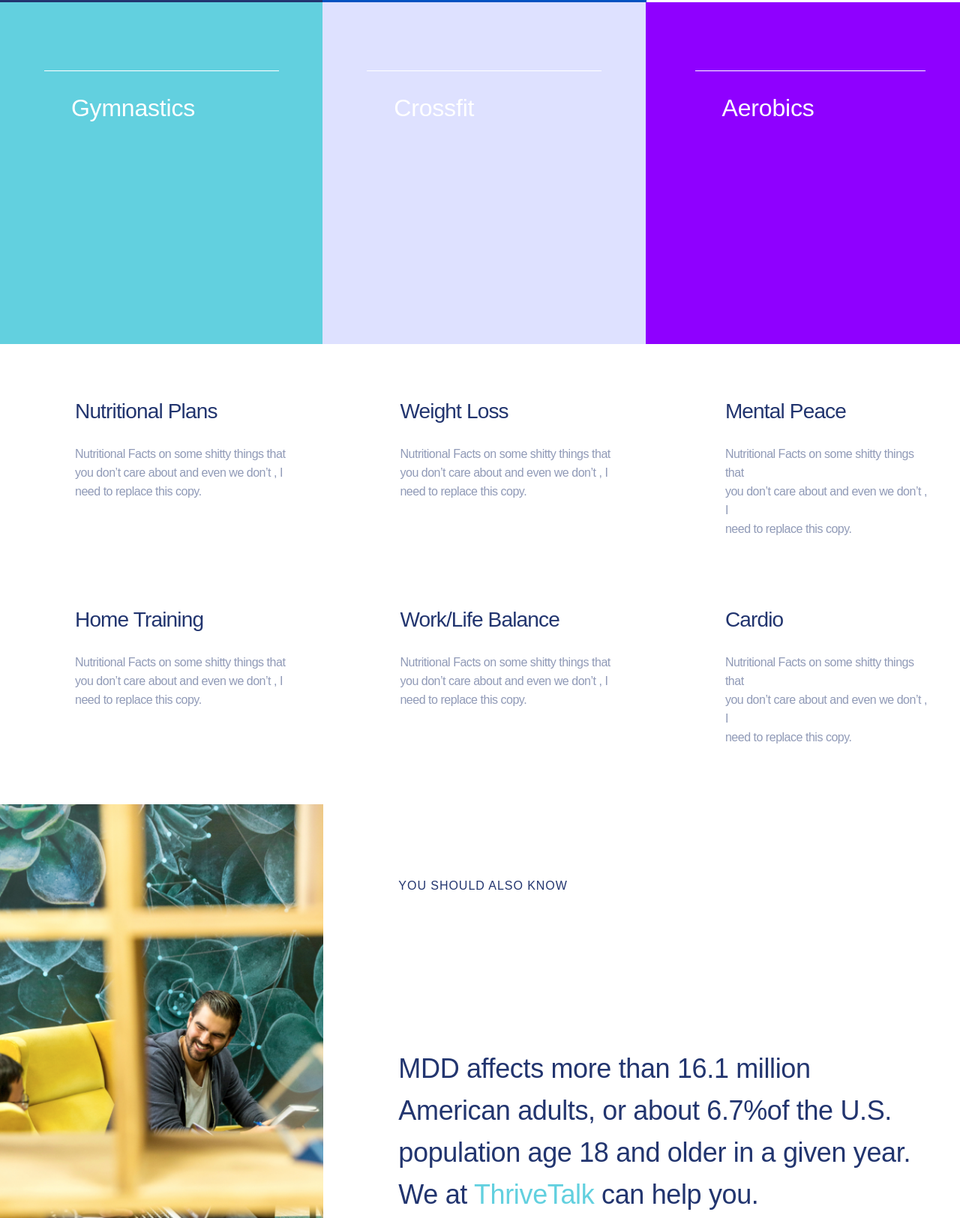
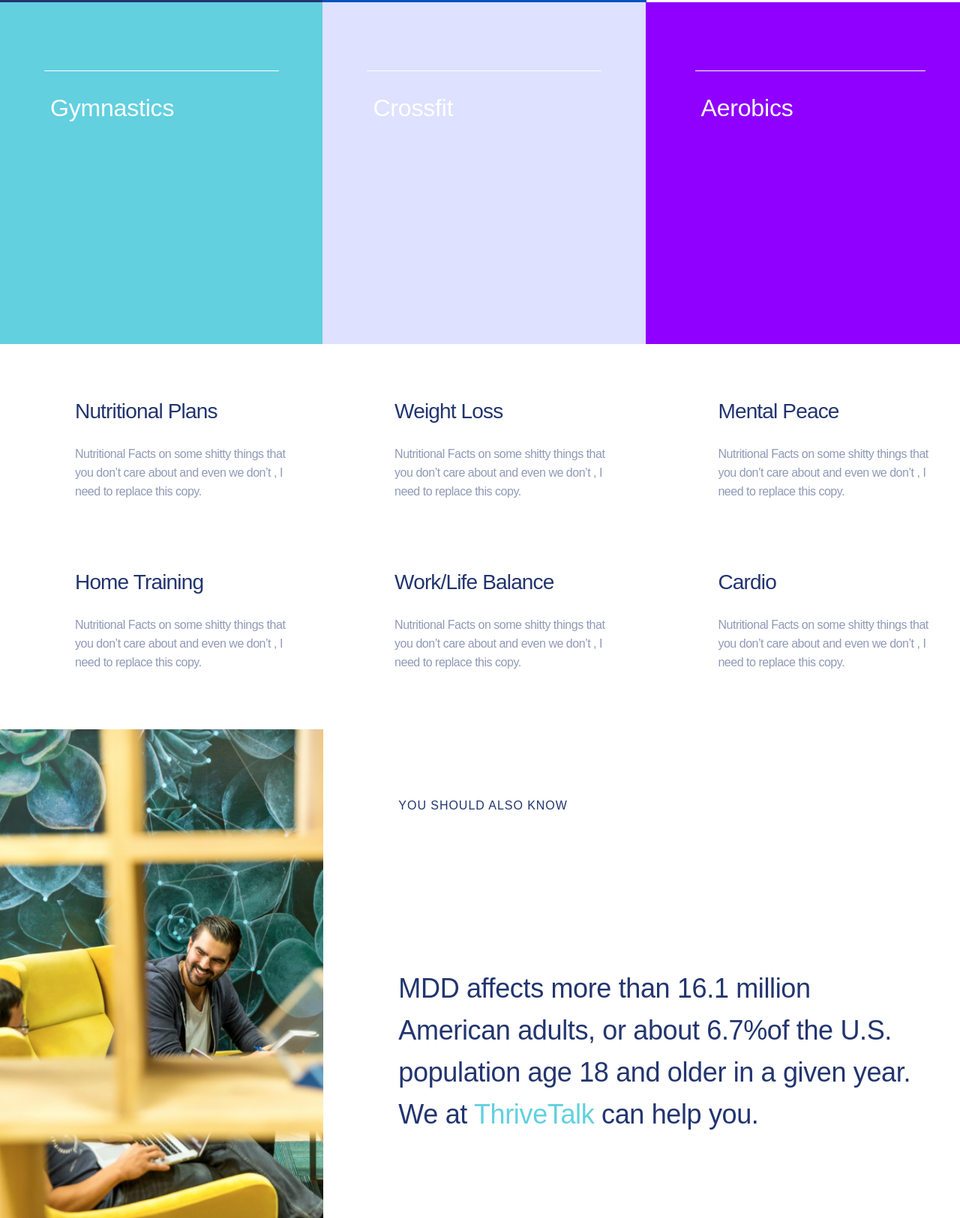
Before and after one commit to Shekiroho/thrivetalk.github.io, a plain HTML site: page index.html in a window 1280 px wide. Shown: the part 2737-4362 px from the top of the page at 75% size. Drawn offline with nearby package versions, Linux system fonts and the light colour scheme.

Commit message:
Update style.css

```diff
--- a/css/style.css
+++ b/css/style.css
@@ -327,7 +327,7 @@ small {
     padding: 24px 3.6% 0 5.1%;
 }
 .solo-list-2 {
-    padding: 0 0 0 36px;
+    padding: 0 0 0 2.6%;
     margin-top: 32px;
 }
 .solo-list-2 > li {
@@ -367,20 +367,20 @@ small {
     color: rgba(34, 53, 111, 0.5);
 }
 .block-2 {
-    padding-left: 120px;
+    padding-left: 8.8%;
 }
 .block-3 {
-    padding-left: 140px;
+    padding-left: 10.2%;
 }
 .block-4 {
     padding-top: 48px;
 }
 .block-5 {
-    padding-left: 120px;
+    padding-left: 8.8%;
     padding-top: 48px;
 }
 .block-6 {
-    padding-left: 140px;
+    padding-left: 10.2%;
     padding-top: 48px;
 }
 .additional-info {
@@ -396,7 +396,7 @@ small {
 .additional-info-content {
     flex: 0 0 66.3%;
     padding-left: 100px;
-    padding-top: 87px;
+    padding-top: 6.3%;
 }
 .additional-info-text {
     font-size: 16px;
@@ -437,7 +437,7 @@ small {
     background-color: #22356F;
     color: #fff;
     box-sizing: border-box;
-    padding: 86px 0 0 170px;
+    padding: 86px 0 0 12.4%;
 }
 .smile-block-text {
     font-size: 16px;
@@ -495,10 +495,10 @@ small {
     margin-top: 41px;
 }
 .enfold-health {
-    margin-left: 75px;
+    margin-left: 5.5%;
 }
 .office-hours {
-    margin-left: 90px;
+    margin-left: 6.6%;
 }
 .phone-number {
     margin-top: 25px;
@@ -511,7 +511,7 @@ small {
     margin: 0;
     background-color: #62D0DF;
     color: #fff;
-    padding: 12px 0 12px 130px;
+    padding: 12px 0 12px 9.5%;
 }
 .footer-list > li {
     font-size: 14px;
```
